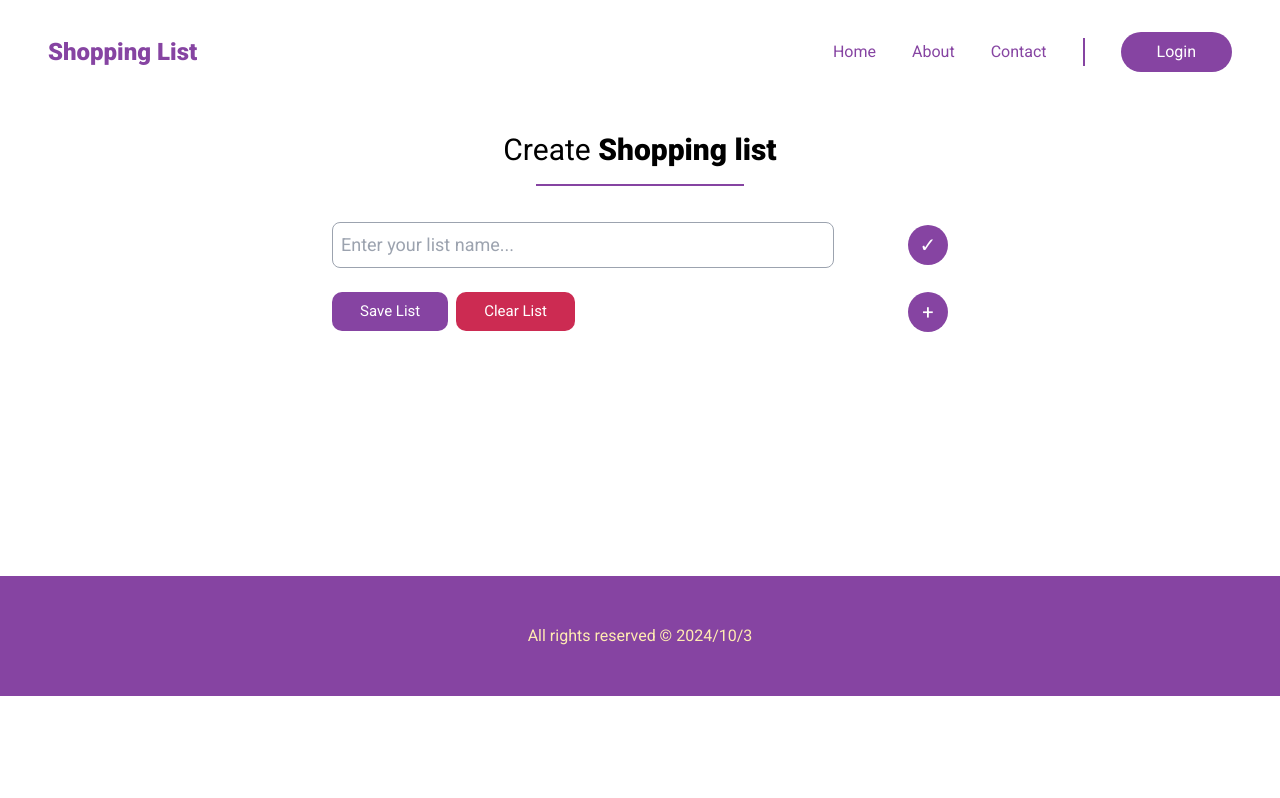
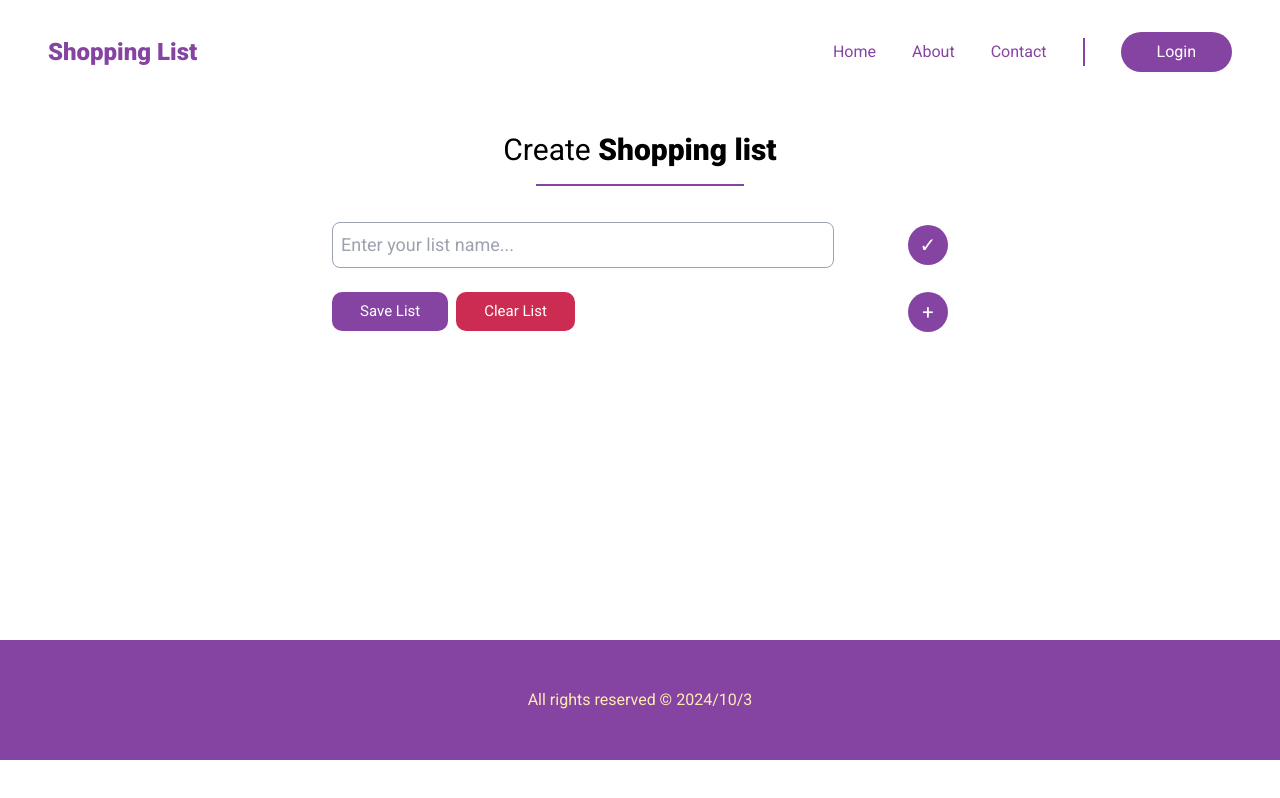
Before and after one commit to Mirwais01/shopping-list, a React (Create React App) app: page /CreateList in a window 1280 px wide. Built offline with nearby package versions, Linux system fonts and the light colour scheme.

Commit message:
some ui problem solved

```diff
--- a/src/components/CreateList.jsx
+++ b/src/components/CreateList.jsx
@@ -134,7 +134,7 @@ function GiveItem({ item, onDelete, updateList }) {
             value={name}
             onChange={(e) => setName(e.target.value)}
             type="text"
-            className="text-sm outline-0 col-span-6 border-b border-b-gray-200 md:border-b-0 md:col-span-2 sm:text-base md:px-2 px-1 py-2"
+            className="text-md outline-0 col-span-6 border-b border-b-gray-200 md:border-b-0 md:col-span-2 sm:text-base md:px-2 px-1 py-2"
             placeholder="Item-name"
           />
           <input
@@ -181,7 +181,7 @@ function ListItem({ item, onDelete, onEdit }) {
       <p>
         {item.name} ({item.quantity} {item.unit}, price: {item.price})
       </p>
-      <div className="space-x-4">
+      <div className="space-x-1">
         <EditListItemBtn color={"green"} clickOn={onEdit}>
           &#9998; Edit
         </EditListItemBtn>
--- a/src/components/Footer.jsx
+++ b/src/components/Footer.jsx
@@ -5,10 +5,12 @@ export default function Footer() {
   const month = newDate.getMonth() + 1;
 
   return (
-    <div className="bg-darkViolet text-white">
-      <p className="text-center py-6 md:py-12 text-lightAntique">
-        All rights reserved &#169; {year}/{month}/{day}
-      </p>
+    <div className="pt-16">
+      <div className="bg-darkViolet text-white">
+        <p className="text-center py-6 md:py-12 text-lightAntique">
+          All rights reserved &#169; {year}/{month}/{day}
+        </p>
+      </div>
     </div>
   );
 }
```
